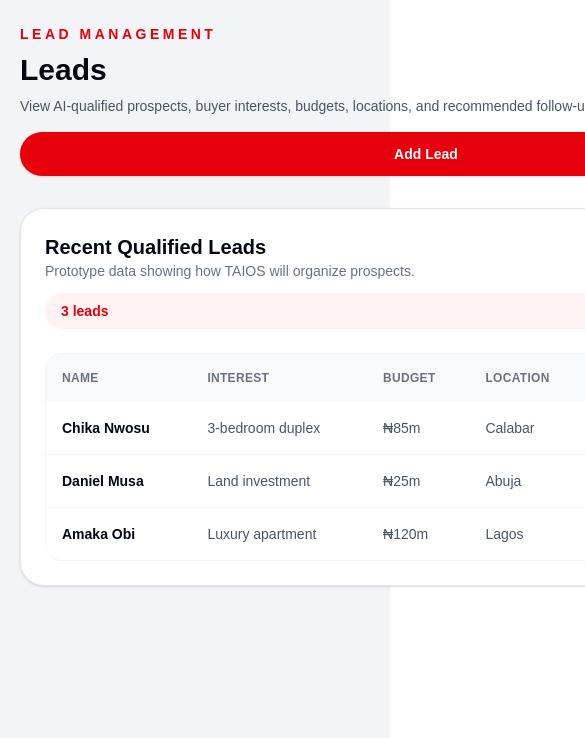
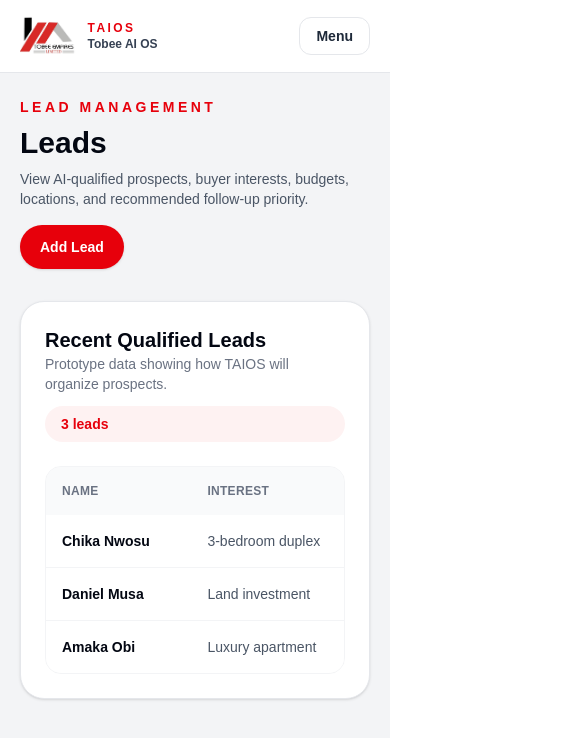
Before and after one commit to taios-dashboard/taios-dashboard, a Next.js app: page /leads in a window 390 px wide. Shown: the top 738 px of the page, 585 px wide, since content can reach past the window. Built offline with nearby package versions, Linux system fonts and the light colour scheme.

Commit message:
Fix mobile overflow in app layout

```diff
--- a/src/app/dashboard/page.tsx
+++ b/src/app/dashboard/page.tsx
@@ -28,7 +28,7 @@ export default function DashboardPage() {
           </p>
         </div>
 
-        <button className="rounded-full bg-red-600 px-5 py-3 text-sm font-bold text-white shadow-sm transition hover:bg-red-700">
+        <button className="w-fit self-start rounded-full bg-red-600 px-5 py-3 text-sm font-bold text-white shadow-sm transition hover:bg-red-700 md:self-auto">
           Add New Lead
         </button>
       </header>
--- a/src/app/leads/page.tsx
+++ b/src/app/leads/page.tsx
@@ -18,7 +18,7 @@ export default function LeadsPage() {
           </p>
         </div>
 
-        <button className="rounded-full bg-red-600 px-5 py-3 text-sm font-bold text-white shadow-sm transition hover:bg-red-700">
+        <button className="w-fit self-start md:self-auto rounded-full bg-red-600 px-5 py-3 text-sm font-bold text-white shadow-sm transition hover:bg-red-700">
           Add Lead
         </button>
       </header>
@@ -39,8 +39,8 @@ export default function LeadsPage() {
           </div>
         </div>
 
-        <div className="overflow-x-auto rounded-2xl border border-gray-100">
-          <table className="w-full min-w-[760px] border-collapse text-left text-sm">
+        <div className="max-w-full overflow-x-auto rounded-2xl border border-gray-100">
+          <table className="min-w-[760px] border-collapse text-left text-sm">
             <thead className="bg-gray-50 text-xs uppercase tracking-wide text-gray-500">
               <tr>
                 <th className="px-4 py-4">Name</th>
--- a/src/components/AppLayout.tsx
+++ b/src/components/AppLayout.tsx
@@ -1,4 +1,5 @@
 import Sidebar from "@/components/Sidebar";
+import MobileHeader from "@/components/MobileHeader";
 
 type AppLayoutProps = {
   children: React.ReactNode;
@@ -6,11 +7,13 @@ type AppLayoutProps = {
 
 export default function AppLayout({ children }: AppLayoutProps) {
   return (
-    <main className="min-h-screen bg-gray-100 text-gray-950">
-      <div className="flex">
+    <main className="min-h-screen overflow-x-hidden bg-gray-100 text-gray-950">
+      <MobileHeader />
+
+      <div className="flex min-w-0">
         <Sidebar />
 
-        <section className="min-h-screen flex-1 px-5 py-6 lg:px-8">
+        <section className="min-h-screen min-w-0 flex-1 overflow-x-hidden px-5 py-6 lg:px-8">
           {children}
         </section>
       </div>
--- /dev/null
+++ b/src/components/MobileHeader.tsx
@@ -0,0 +1,106 @@
+"use client";
+
+import Image from "next/image";
+import Link from "next/link";
+import { useState } from "react";
+import { usePathname } from "next/navigation";
+
+const navItems = [
+  {
+    label: "Dashboard",
+    href: "/dashboard",
+  },
+  {
+    label: "Leads",
+    href: "/leads",
+  },
+  {
+    label: "Properties",
+    href: "/properties",
+  },
+  {
+    label: "Inspections",
+    href: "/inspections",
+  },
+  {
+    label: "Content Generator",
+    href: "/content-generator",
+  },
+  {
+    label: "Ads Generator",
+    href: "/ads-generator",
+  },
+  {
+    label: "Reports",
+    href: "/reports",
+  },
+  {
+    label: "Settings",
+    href: "/settings",
+  },
+];
+
+export default function MobileHeader() {
+  const [isOpen, setIsOpen] = useState(false);
+  const pathname = usePathname();
+
+  return (
+    <header className="border-b border-gray-200 bg-white lg:hidden">
+      <div className="flex items-center justify-between px-5 py-4">
+        <Link href="/dashboard" className="flex items-center gap-3">
+          <Image
+            src="/images/tobee-logo.jpg"
+            alt="Tobee Empires logo"
+            width={100}
+            height={40}
+            className="h-10 w-auto object-contain"
+            priority
+          />
+
+          <div>
+            <p className="text-xs font-bold uppercase tracking-[0.2em] text-red-600">
+              TAIOS
+            </p>
+            <p className="text-xs font-semibold text-gray-700">
+              Tobee AI OS
+            </p>
+          </div>
+        </Link>
+
+        <button
+          type="button"
+          onClick={() => setIsOpen((current) => !current)}
+          className="rounded-xl border border-gray-200 px-4 py-2 text-sm font-bold text-gray-800"
+        >
+          {isOpen ? "Close" : "Menu"}
+        </button>
+      </div>
+
+      {isOpen && (
+        <nav className="border-t border-gray-100 px-5 py-4">
+          <div className="space-y-2">
+            {navItems.map((item) => {
+              const isActive =
+                pathname === item.href || pathname.startsWith(`${item.href}/`);
+
+              return (
+                <Link
+                  key={item.href}
+                  href={item.href}
+                  onClick={() => setIsOpen(false)}
+                  className={`block rounded-xl px-4 py-3 text-sm font-semibold transition ${
+                    isActive
+                      ? "bg-red-600 text-white"
+                      : "text-gray-700 hover:bg-gray-100"
+                  }`}
+                >
+                  {item.label}
+                </Link>
+              );
+            })}
+          </div>
+        </nav>
+      )}
+    </header>
+  );
+}
```
